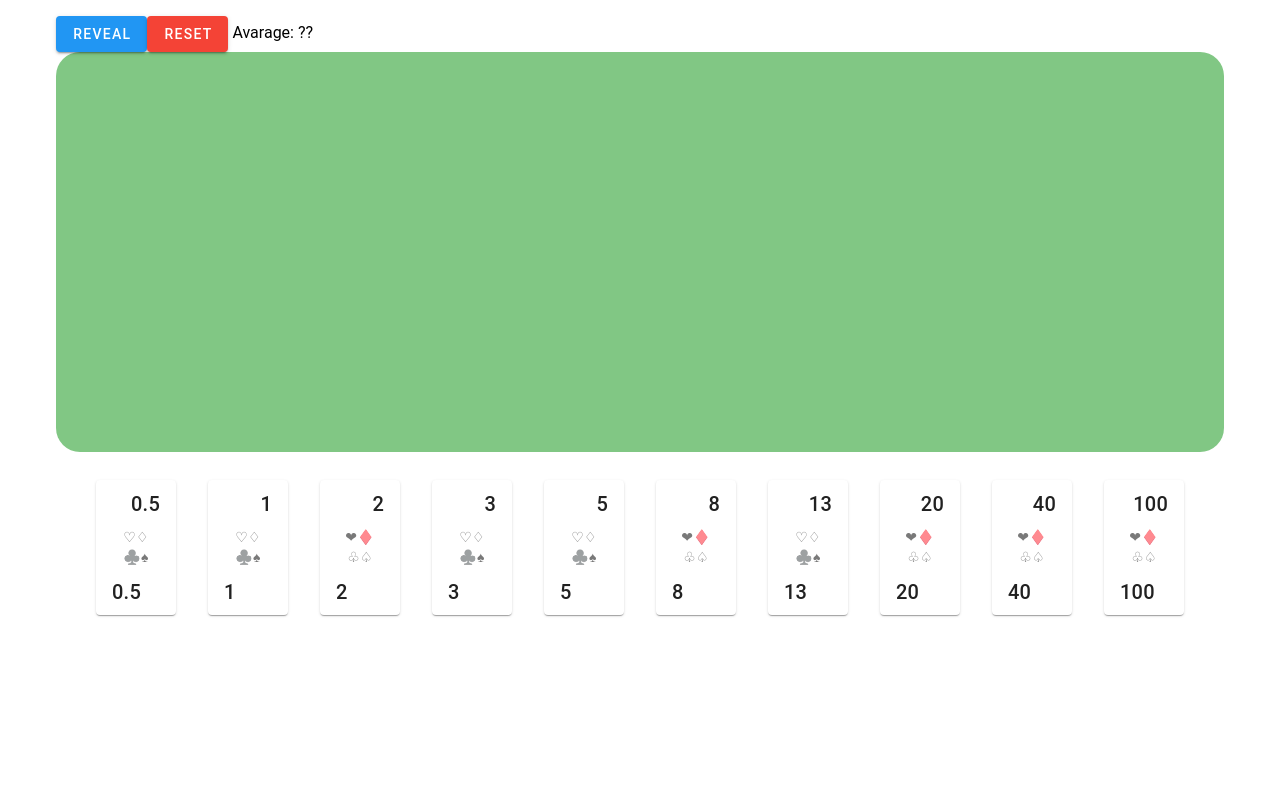
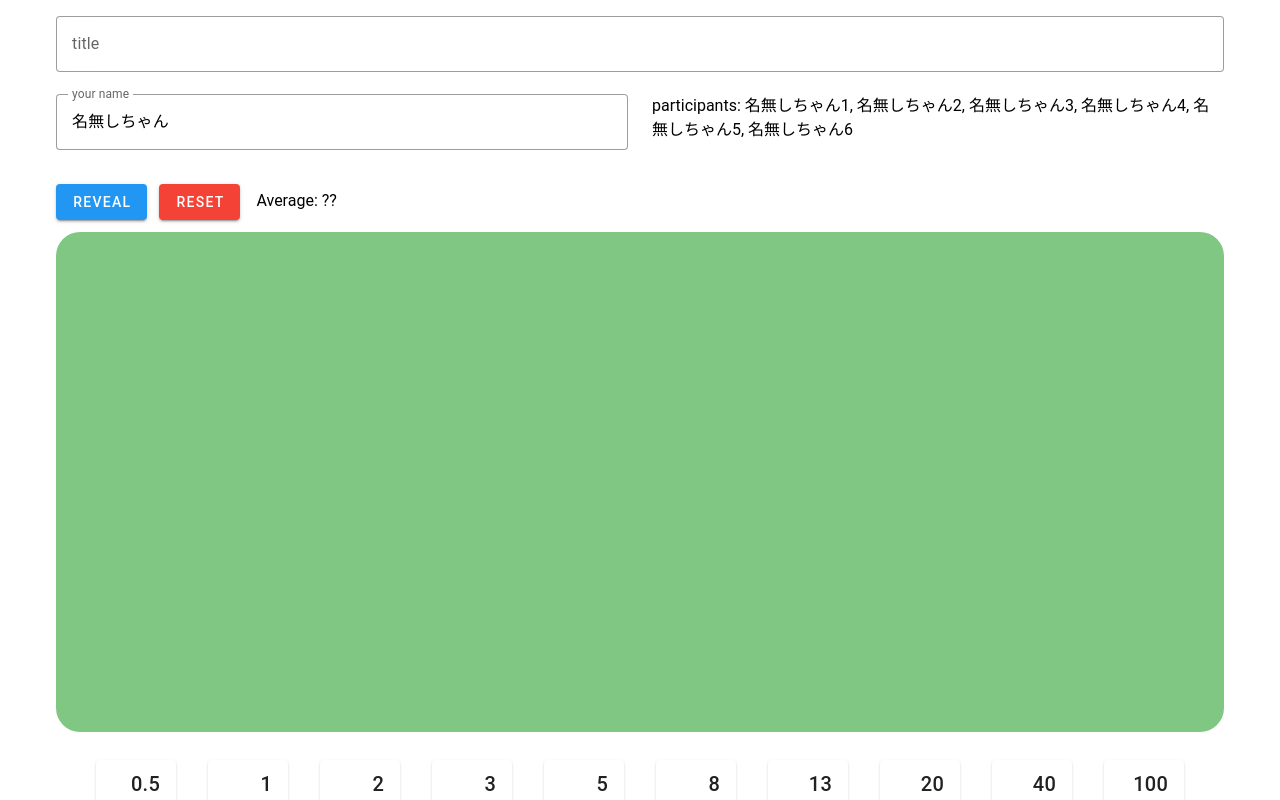
Before and after one commit to kuskyst/poker-chan, a Nuxt app: page / in a window 1280 px wide. Built offline with nearby package versions, Linux system fonts and the light colour scheme.

Commit message:
Update index.vue

```diff
--- a/pages/index.vue
+++ b/pages/index.vue
@@ -1,12 +1,20 @@
 <template>
   <v-container>
+    <v-text-field label="title" variant="outlined" clearable />
+    <v-row justify="center" align-items="center">
+      <v-col>
+        <v-text-field label="your name" variant="outlined" v-model="yourName" />
+      </v-col>
+      <v-col>participants: {{ participants.join(', ') }}</v-col>
+    </v-row>
+
     <v-btn color="blue" @click="reveal">Reveal</v-btn>
-    <v-btn color="red" @click="reset">Reset</v-btn>
-    Avarage: {{ average }}
+    <v-btn color="red" class="ma-3" @click="reset">Reset</v-btn>
+    Average: {{ average }}
     <v-row justify="center">
-      <v-col cols="16" class="d-flex justify-center">
-        <v-sheet @drop.prevent="onDrop" @dragover.prevent rounded="xl" color="green-lighten-2" width="100%" height="400">
-          <div v-for="(card, index) in selectedCards" :key="index" class="card-stack" :style="getCardStackStyle(index)">
+      <v-col class="justify-center">
+        <v-sheet @drop.prevent="onDrop" @dragover.prevent rounded="xl" color="green-lighten-2" width="100%" height="500px">
+          <div v-for="(card, index) in selectedCards" :key="index" :style="getCardStackStyle(index)">
             <v-card height="135" width="80">
               <v-card-title class="text-end">{{ isOpen ? card : '??' }}</v-card-title>
               <v-card-subtitle v-if="card % 2 == 0" class="text-center">❤︎♦️<br>♧♤</v-card-subtitle>
@@ -42,6 +50,8 @@
 <script setup>
 import { ref } from 'vue';
 
+const yourName = ref('名無しちゃん');
+const participants = ref(['名無しちゃん1', '名無しちゃん2', '名無しちゃん3', '名無しちゃん4', '名無しちゃん5', '名無しちゃん6']);
 const cards = ref([0.5, 1, 2, 3, 5, 8, 13, 20, 40, 100]);
 const selectedCard = ref();
 const selectedCards = ref([]);
@@ -74,21 +84,16 @@ const onDrop = (event) => {
 };
 
 const getCardStackStyle = (index) => {
-  const random1 = Math.floor(Math.random() * (20 + 1 - 30)) + 30;
+  const random1 = Math.floor(Math.random() * (15 + 1 - 30)) + 30;
   const random2 = Math.floor(Math.random() * (45 + 1 - 55)) + 55;
   const random3 = Math.floor(Math.random() * (0 + 1 - 180)) + 180;
   return {
     top: `${random1}%`,
     left: `${random2}%`,
     transform: `rotate(${random3}deg)`,
+    position: `absolute`,
+    transition: `all 0.3s ease`,
     zIndex: index
   };
 };
 </script>
-
-<style scoped>
-.card-stack {
-  position: absolute;
-  transition: all 0.3s ease;
-}
-</style>
```
